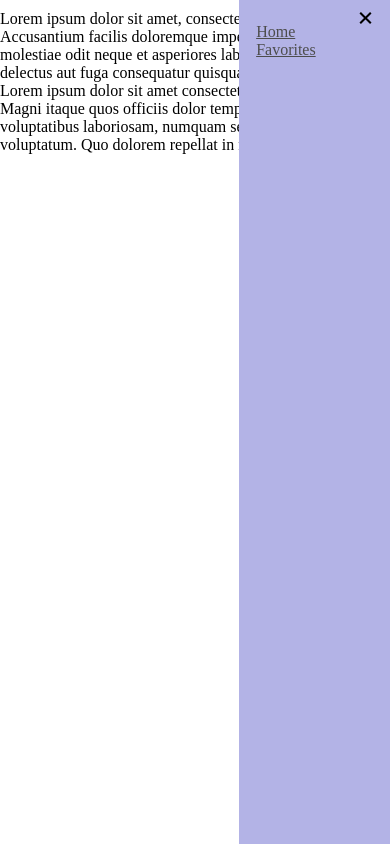
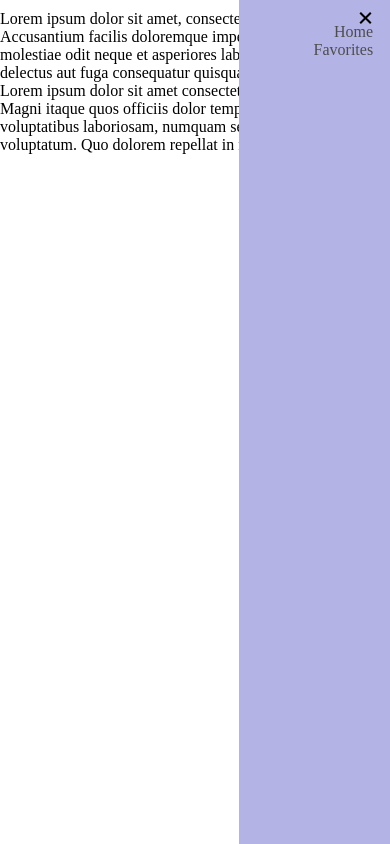
Before and after one commit to FiveTTTTT/My-Easy-Menu, a website: page src/index.html in a window 390 px wide. Both pictures are taken after a click on the element 195 px from the left and 5 px from the top of the page. Drawn offline with Linux system fonts and the light colour scheme; a web font is replaced by a local one.

Commit message:
Update style.css

```diff
--- a/src/style.css
+++ b/src/style.css
@@ -1,5 +1,8 @@
 .menu-burger {
     display: none;
+}
+.menu-burger a{
+    text-decoration: none;
 }
 
 * {
@@ -8,7 +11,7 @@
     padding: 0;
 }
 
-@media screen and (max-width:768px) {
+@media screen and (max-width: 768px) {
     .menu-burger-item {
         display: none;
     }
@@ -25,14 +28,12 @@
         position: fixed;
         width: 30vw;
         height: 100vh;
-        background-color: rgb(55, 58, 71);
         padding: 2vh;
         z-index: 10;
         transition: transform 0.4s, z-index 0.4s;
     }
 
     /* cas left*/
-
     .menu-burger.left {
         transform: translateX(-35vw);
     }
@@ -42,7 +43,6 @@
     }
 
     /* cas right*/
-
     .menu-burger.right {
         transform: translateX(35vw);
     }
@@ -51,8 +51,13 @@
         transform: translateX(0vw);
     }
 
+    .menu-burger.open.right ul {
+        display: flex;
+        flex-direction: column;
+        align-items: flex-end;
+    }
+
     /* cas top*/
-
     .menu-burger.top {
         transform: translateY(-35vw);
         width: 100vw;
@@ -67,7 +72,6 @@
     }
 
     /* cas bottom*/
-
     .menu-burger.bottom {
         transform: translateY(35vw);
         width: 100vw;
@@ -82,7 +86,6 @@
     }
 
     /* Cas full */
-
     .menu-burger.full {
         transform: scale(0);
         transform-origin: center;
@@ -95,7 +98,6 @@
     }
 
     /* clique menu burger */
-
     .trigger {
         width: auto;
         gap: 2px;
@@ -110,6 +112,7 @@
         background-color: black;
         display: block;
     }
+
     .menu-burger.open .closeBurger span:nth-child(1) {
         transform: translateY(0px) rotate(45deg);
     }
```
Lines whose indentation alone changed are shown as unchanged.
